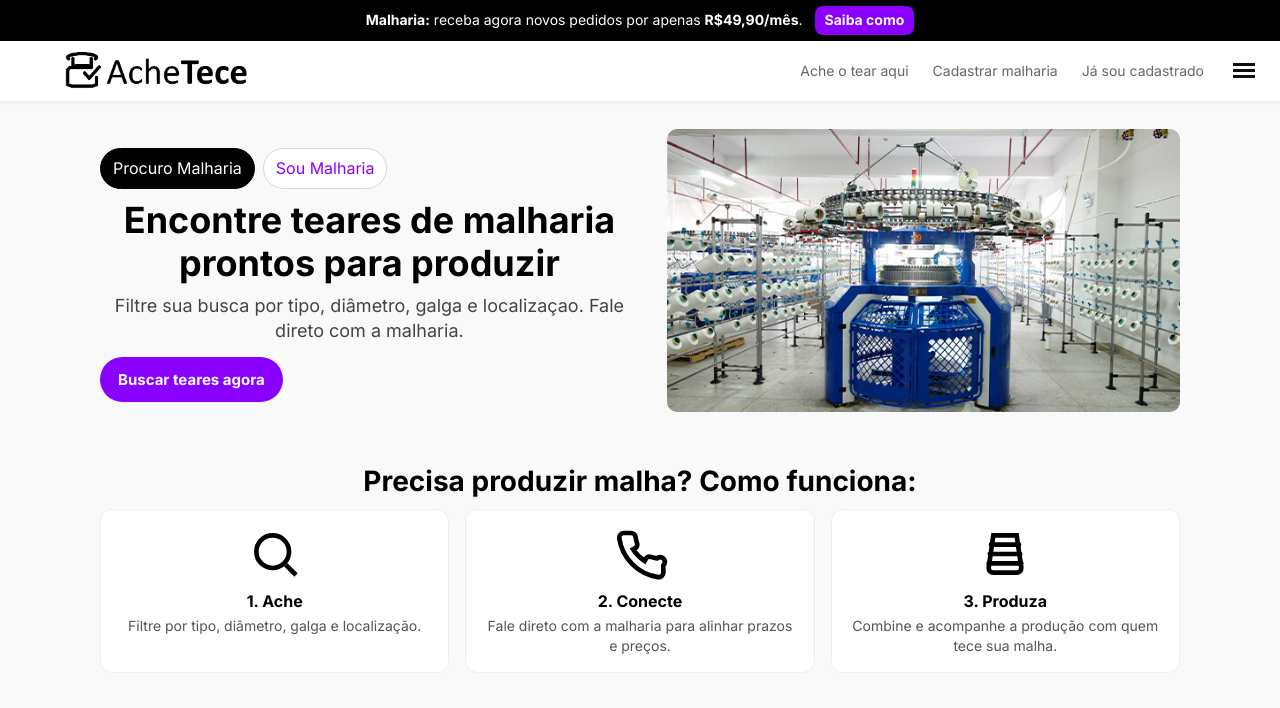
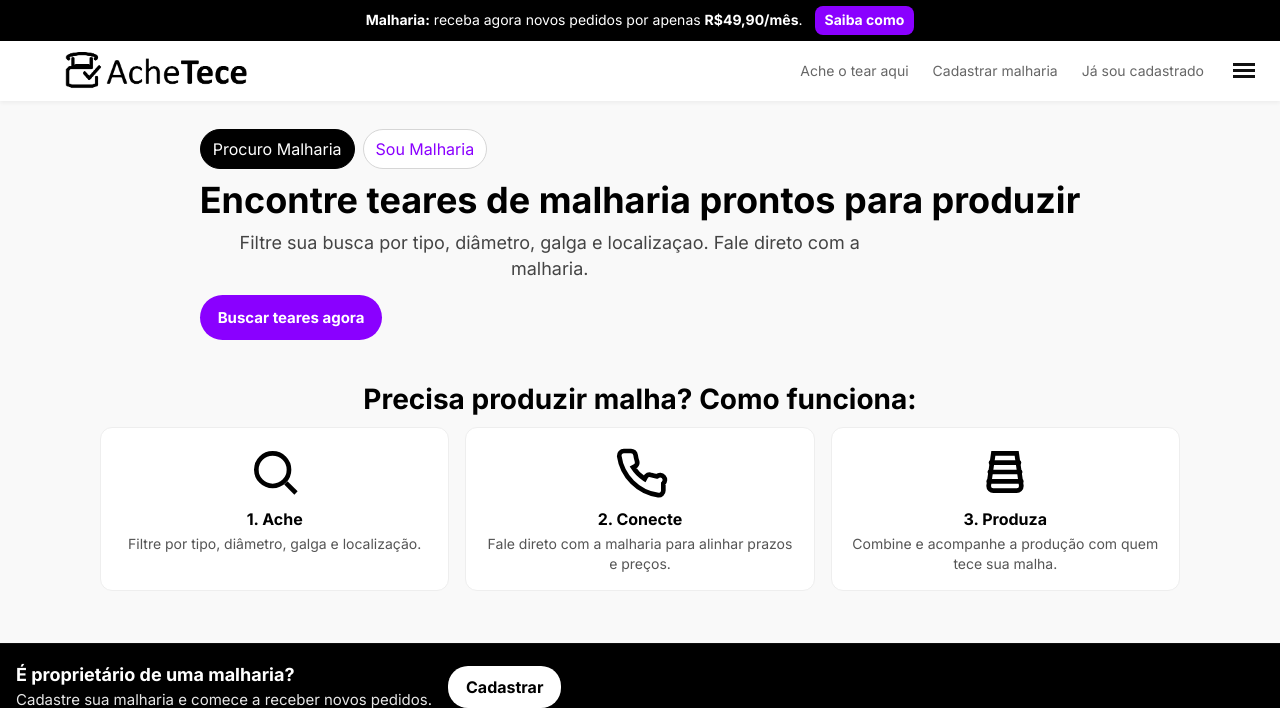
Before and after one commit to AdminAcheTece/AcheTece, a Flask app: page / in a window 1280 px wide. Shown: the top 708 px of the page. Run offline with Flask 3, Linux system fonts and the light colour scheme.

Commit message:
Update index.html

```diff
--- a/templates/index.html
+++ b/templates/index.html
@@ -336,8 +336,9 @@
   </header>
 
   <!-- Hero novo com alternância de público -->
-  <main class="hero hero-grid">
-    <!-- Coluna de texto -->
+  <!-- Ajuste: sem imagem; grid com 1 coluna e itens centralizados -->
+  <main class="hero hero-grid" style="grid-template-columns:1fr; justify-items:center; text-align:center;">
+    <!-- Conteúdo -->
     <div class="hero-copy">
       <div class="role-toggle" role="tablist" aria-label="Selecione seu perfil">
         <button class="chip is-active" role="tab" aria-selected="true" data-role="cliente">
@@ -357,15 +358,7 @@
         <a id="hero-cta" href="{{ url_for('buscar_teares') }}" class="btn-principal">Buscar teares agora</a>
         <!-- (link “Como funciona” removido conforme pedido) -->
       </div>
-
     </div>
-
-    <!-- Coluna da imagem -->
-    <figure class="hero-figure">
-      <img src="{{ url_for('static', filename='imagem_teares.jpg') }}"
-           alt="Tear circular em operação, com alimentadores e cones de fio"
-           loading="eager" />
-    </figure>
   </main>
 
   <!-- Seção “Como funciona” dinâmica -->
@@ -503,7 +496,7 @@
         tabs.forEach(b=>{
           const active = b.dataset.role === role;
           b.classList.toggle('is-active', active);
-          b.setAttribute('aria-selected', active ? 'true':'false');
+          b.setAttribute('aria-selected', active ? 'true' : 'false');
         });
 
         renderHow(cfgHow);
```
